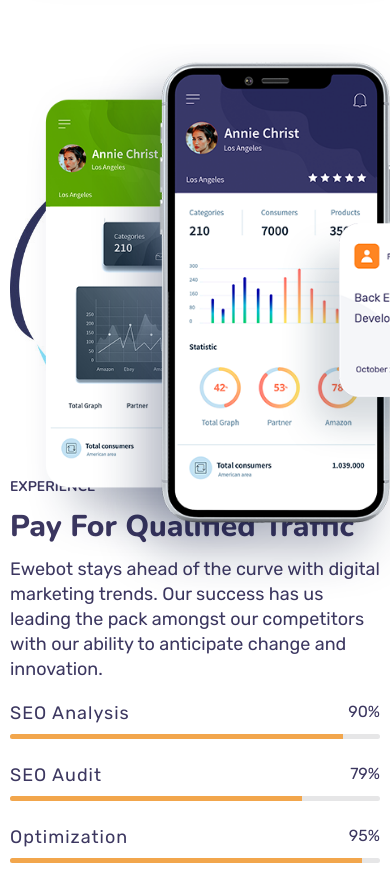
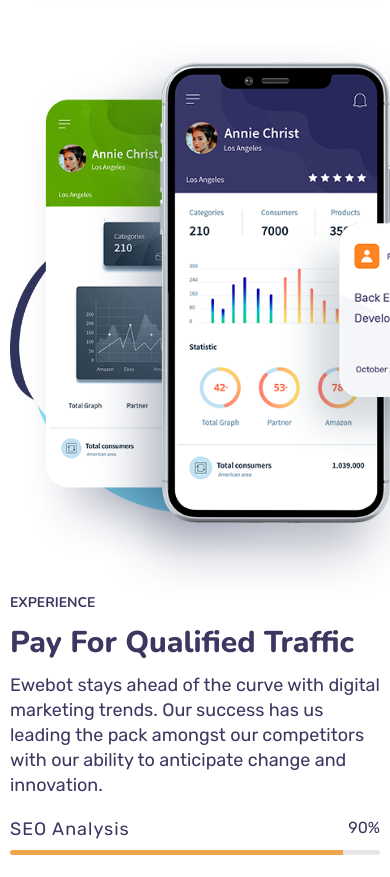
Before and after one commit to front-end-by-rimantas/43-grupe-portfolio-ewebot, a website: page index.html in a window 390 px wide. Shown: the part 2840-3717 px from the top of the page. Drawn offline with nearby package versions, Linux system fonts and the light colour scheme.

Commit message:
image fix...

```diff
--- a/css/pages/home.css
+++ b/css/pages/home.css
@@ -191,9 +191,6 @@
 /* experiance: start */
 .column_img {
     position: relative;
-}
-.img_cirkule {
-    width: 100%;
 }
 .img_phone_screen {
     height: 30em;
--- a/index.html
+++ b/index.html
@@ -156,12 +156,12 @@
         <section class="container">
             <div class="row">
                     <div class="col-12 col-md-6 column_img" >
-                        <img class="img_cirkule " src="./img/experience/exp-main-image.jpeg" alt="Cirkule">
+                        <img class=" container" src="./img/experience/exp-main-image.jpeg" alt="Cirkule">
                         <img class="img_phone_screen" src="./img/experience/exp-flying3.png" alt="phone screen">
                         <img class="img_phone " src="./img/experience/exp-flying2.png" alt="Phone">
                         <img class="img_id_card " src="./img/experience/exp-flying1.png" alt="id Card">
                     </div>
-                <div class="col-12 col-md-6">
+                <div class="col-12 col-lg-6">
                     <p class="section-name">Experience</p>
                     <h3 class="column-heading-text">Pay for qualified traffic</h3>
                     <p class="column-paragraph-bigger">Ewebot stays ahead of the curve with digital marketing trends. Our success has us leading the pack amongst our competitors with our ability to anticipate change
```
